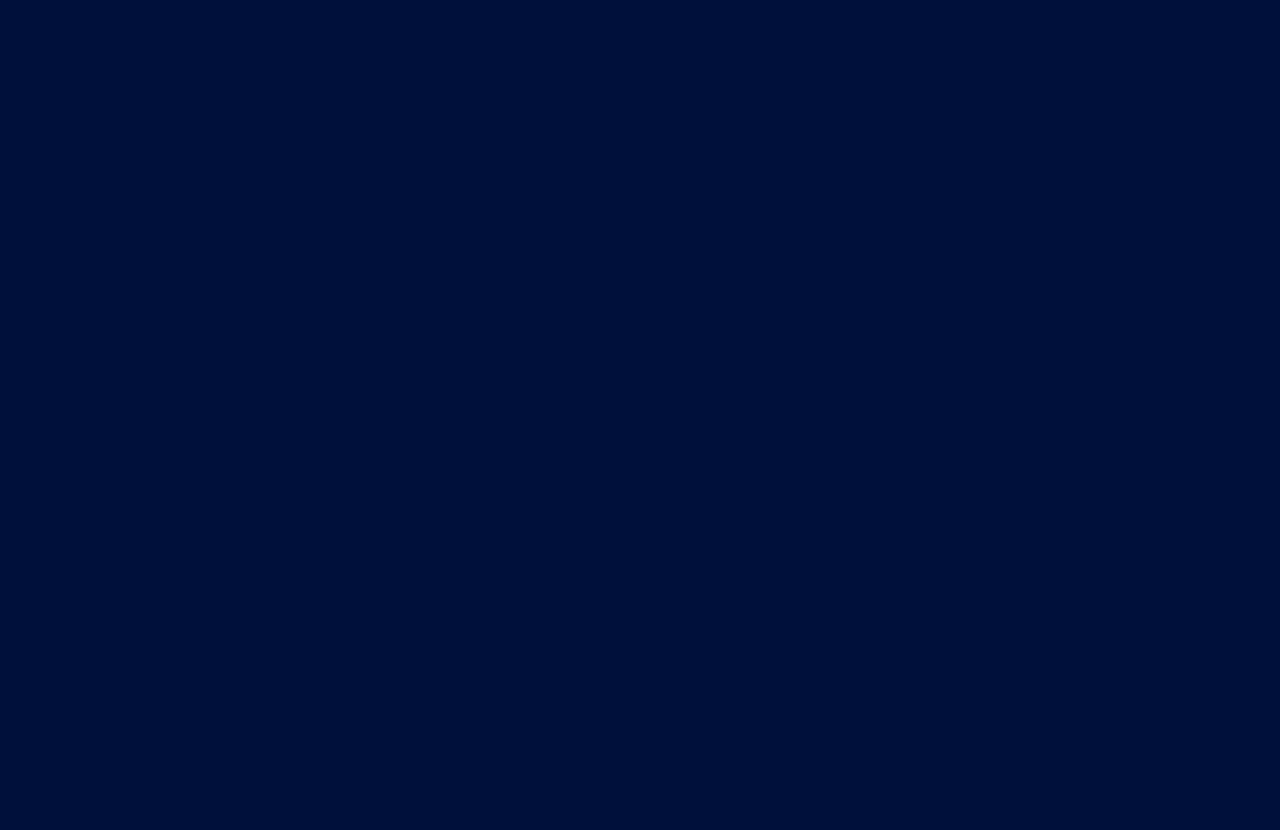
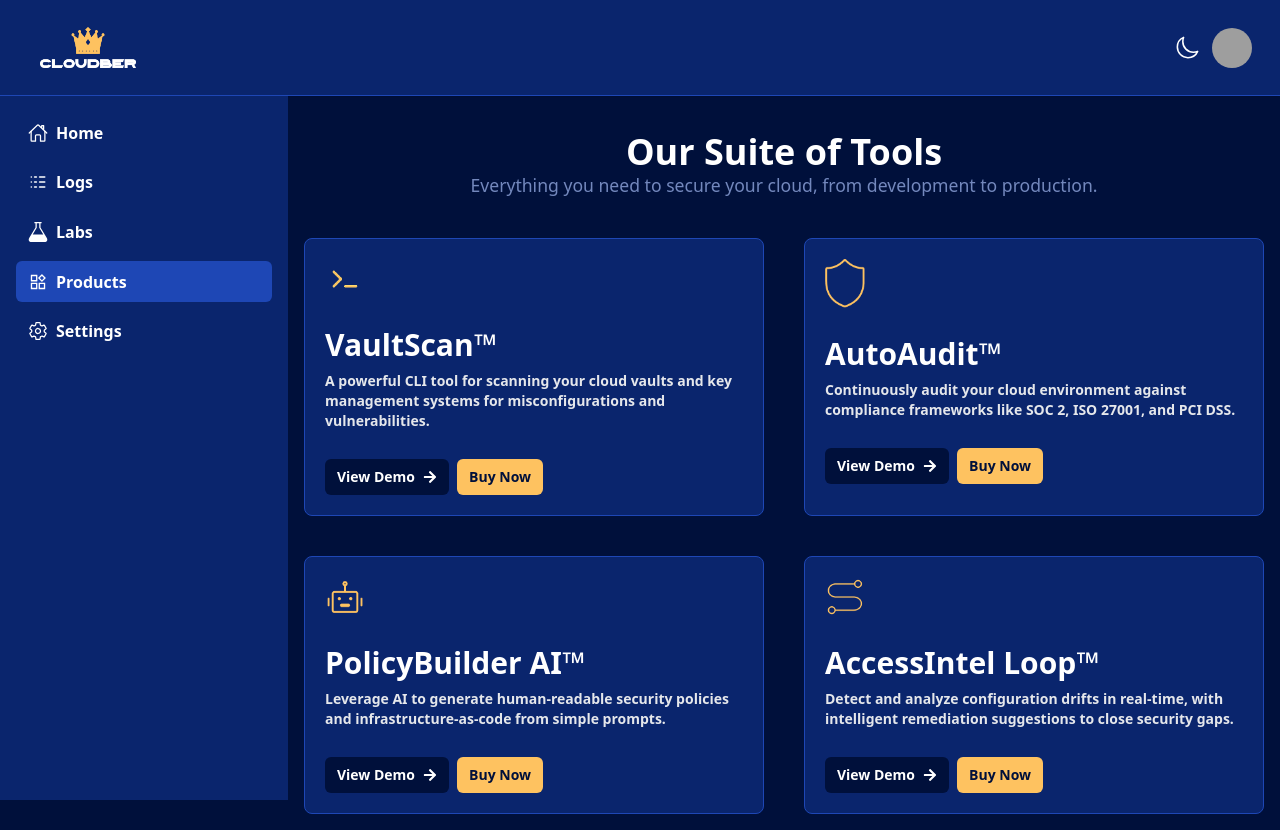
Before and after one commit to olufemzy/Cloudber, a React (Vite) app: page /userproducts in a window 1280 px wide. Before the commit this address had no page. Before the commit the page ends 800 px from the top, so only its background shows below. Built offline with nearby package versions, Linux system fonts and the light colour scheme; grey boxes are pictures that could not be loaded.

Commit message:
added the product page in the user dashboard and activated navlinks

```diff
--- a/src/App.jsx
+++ b/src/App.jsx
@@ -11,6 +11,7 @@ import Signin from './pages/Signin';
 import DashboardLayout from './layouts/DashboardLayout';
 import Home from './Users/Home';
 import UserSettings from './Users/UserSettings';
+import UserProducts from './Users/UserProducts';
 
 function App() {
 
@@ -29,6 +30,7 @@ function App() {
       <Route element={<DashboardLayout/>}>
           <Route path='/home' element={<Home/>}/>
           <Route path='/usersettings' element={<UserSettings/>}/>
+          <Route path='/userproducts' element={<UserProducts/>}/>
       </Route>
 
     </Routes>
--- /dev/null
+++ b/src/Users/UserProducts.jsx
@@ -0,0 +1,52 @@
+import React from 'react'
+import vault from '../assets/vaultprod.png'
+import audit from '../assets/auditprod.png'
+import policy from '../assets/policybuild.png'
+import loop from '../assets/intel-loop.png'
+import { Link } from 'react-router-dom'
+import Userproduct from '../components/Userproduct'
+
+
+const UserProducts = () => {
+  return (
+      <div className=' text-white'>
+         <div className='lg:mb-5 max-md:my-0 mt-5 md:mt-5'>
+            <h1 className='text-4xl font-bold text-center'>Our Suite of Tools</h1>
+            <p className="text-[#7388BD] text-[1.1rem] text-center">
+               Everything you need to secure your cloud, from development to production.
+            </p>
+         </div>
+
+         <div className='my-5 lg:my-10  flex flex-col max-md:space-y-5 md:flex-row justify-between md:space-x-10'>
+            <Userproduct
+               img={vault}
+               prodName='VaultScan™'
+               prodDesc='A powerful CLI tool for scanning your cloud vaults and key management systems for misconfigurations and vulnerabilities.'
+               prodRoute='#'
+            />
+            <Userproduct
+               img={audit}
+               prodName='AutoAudit™'
+               prodDesc='Continuously audit your cloud environment against compliance frameworks like SOC 2, ISO 27001, and PCI DSS.'
+               prodRoute='#'
+            />
+         </div>
+         <div className=' flex flex-col max-md:space-y-5 md:flex-row justify-between md:space-x-10'>
+            <Userproduct
+               img={policy}
+               prodName='PolicyBuilder AI™'
+               prodDesc='Leverage AI to generate human-readable security policies and infrastructure-as-code from simple prompts.'
+               prodRoute='#'
+            />
+            <Userproduct
+               img={loop}
+               prodName='AccessIntel Loop™'
+               prodDesc='Detect and analyze configuration drifts in real-time, with intelligent remediation suggestions to close security gaps.'
+               prodRoute='#'
+            />
+         </div>
+      </div>
+  )
+}
+
+export default UserProducts
--- a/src/Users/UserSettings.jsx
+++ b/src/Users/UserSettings.jsx
@@ -8,7 +8,7 @@ const UserSettings = () => {
    }
 
   return (
-      <div >
+      <div>
          <div className='border-b border-[#1E47B5] text-white '>
             <h1 className='text-2xl font-semibold mb-1'>Settings</h1>
             <p className='text-[#7388BD] text-sm mb-8'>Manage your account settings and preferences.</p>
--- a/src/components/Header.jsx
+++ b/src/components/Header.jsx
@@ -1,12 +1,17 @@
 import { initFlowbite } from 'flowbite';
 import React, { useEffect } from 'react'
-import { Link } from 'react-router-dom';
+import { Link, NavLink } from 'react-router-dom';
 import logo from '../assets/logo.png'
 
 const Header = () => {
    useEffect(() => {
       initFlowbite();
    }, []);
+
+   const getNavLinkClass = (isActive) =>
+      isActive
+      ? 'text-[#FEC260]'
+      : 'text-white';
 
   return (
    <>
@@ -29,13 +34,13 @@ const Header = () => {
             <div className="items-center justify-between hidden w-full md:flex md:w-auto md:order-1" id="navbar-cta">
                <ul className="flex flex-col font-medium p-4 md:p-0 mt-4 border border-gray-100 rounded-lg  md:space-x-8 rtl:space-x-reverse md:flex-row md:mt-0 md:border-0  dark:border-gray-700">
                   <li>
-                     <Link to="/" className="block py-2 px-3 md:p-0 text-white bg-blue-700 md:hover:text-[#FEC260] rounded-sm md:bg-transparent " aria-current="page">Home</Link>
+                     <NavLink to="/"  className={({ isActive }) =>`${getNavLinkClass(isActive)} block py-2 px-3 md:p-0  bg-blue-700 md:hover:text-[#FEC260] rounded-sm md:bg-transparent`} aria-current="page">Home</NavLink>
                   </li>
                   <li>
-                     <Link to="/products" className="block py-2 px-3 md:p-0 text-gray-900 rounded-sm hover:bg-gray-100 md:hover:bg-transparent md:hover:text-[#FEC260]  dark:text-white dark:hover:bg-gray-700  md:dark:hover:bg-transparent dark:border-gray-700">Products</Link>
+                     <NavLink to="/products" className={({ isActive }) =>`${getNavLinkClass(isActive)} block py-2 px-3 md:p-0  rounded-sm hover:bg-gray-100 md:hover:bg-transparent md:hover:text-[#FEC260] dark:hover:bg-gray-700  md:dark:hover:bg-transparent dark:border-gray-700`}>Products</NavLink>
                   </li>
                   <li>
-                     <Link to="/pricing" className="block py-2 px-3 md:p-0 text-gray-900 rounded-sm hover:bg-gray-100 md:hover:bg-transparent md:hover:text-[#FEC260]  dark:text-white dark:hover:bg-gray-700  md:dark:hover:bg-transparent dark:border-gray-700">Pricing</Link>
+                     <NavLink to="/pricing" className={({ isActive }) =>`${getNavLinkClass(isActive)} block py-2 px-3 md:p-0  rounded-sm hover:bg-gray-100 md:hover:bg-transparent md:hover:text-[#FEC260] dark:hover:bg-gray-700  md:dark:hover:bg-transparent dark:border-gray-700`}>Pricing</NavLink>
                   </li>
                   <li>
                      <Link state={{ scrollTo: 'features' }} to="/" className="block py-2 px-3 md:p-0 text-gray-900 rounded-sm hover:bg-gray-100 md:hover:bg-transparent md:hover:text-[#FEC260]  dark:text-white dark:hover:bg-gray-700  md:dark:hover:bg-transparent dark:border-gray-700">Features</Link>
--- a/src/components/SideBar.jsx
+++ b/src/components/SideBar.jsx
@@ -3,9 +3,15 @@ import { AiOutlineProduct } from 'react-icons/ai';
 import { ImLab } from 'react-icons/im';
 import { IoCloseCircleSharp, IoHomeOutline, IoSettingsOutline } from 'react-icons/io5';
 import { TbLogs } from 'react-icons/tb';
-import { Link } from 'react-router-dom';
+import { NavLink } from 'react-router-dom';
 
 const Sidebar = ({ isOpen, sideBarShown }) => {
+
+   const getNavLinkClass = (isActive) =>
+      isActive
+      ? 'bg-[#1E47B5]'
+      : '';
+
   return (
       <div className={`fixed z-30 inset-y-0 left-0 bg-[#0A256D] text-white w-72  lg:mt-24 transform
          ${isOpen ? 'translate-x-0' : '-translate-x-full'}
@@ -19,26 +25,26 @@ const Sidebar = ({ isOpen, sideBarShown }) => {
             </div>
          }
          <nav className="p-4 space-y-2">
-            <Link to="#" className="bg-[#1E47B5] hover:bg-[#1E47B5] p-3 py-[0.55rem] font-semibold rounded-md flex items-center ">
+            <NavLink to='/home' className={({ isActive }) =>`${getNavLinkClass(isActive)} hover:bg-[#1E47B5] p-3 py-[0.55rem] font-semibold rounded-md flex items-center`}>
                <IoHomeOutline className='inline mr-2' size={20} />
                Home
-            </Link>
-            <Link to="#" className=" hover:bg-[#1E47B5]  p-3 py-[0.55rem] font-semibold rounded-md flex items-center ">
+            </NavLink>
+            <NavLink to="/" className={({ isActive }) =>`${getNavLinkClass(isActive)} hover:bg-[#1E47B5] p-3 py-[0.55rem] font-semibold rounded-md flex items-center`}>
                <TbLogs className='inline mr-2' size={20} />
                Logs
-            </Link>
-            <Link to="#" className=" hover:bg-[#1E47B5]  p-3 py-[0.55rem] font-semibold rounded-md flex items-center ">
+            </NavLink>
+            <NavLink to="/" className={({ isActive }) =>`${getNavLinkClass(isActive)} hover:bg-[#1E47B5] p-3 py-[0.55rem] font-semibold rounded-md flex items-center`}>
                <ImLab className='inline mr-2' size={20} />
                Labs
-            </Link>
-            <Link to="#" className=" hover:bg-[#1E47B5]  p-3 py-[0.55rem] font-semibold rounded-md flex items-center ">
+            </NavLink>
+            <NavLink to="/userproducts" className={({ isActive }) =>`${getNavLinkClass(isActive)} hover:bg-[#1E47B5] p-3 py-[0.55rem] font-semibold rounded-md flex items-center`}>
                <AiOutlineProduct className='inline mr-2' size={20} />
                Products
-            </Link>
-            <Link to="/usersettings" className=" hover:bg-[#1E47B5]  p-3 py-[0.55rem] font-semibold rounded-md flex items-center ">
+            </NavLink>
+            <NavLink to="/usersettings" className={({ isActive }) =>`${getNavLinkClass(isActive)} hover:bg-[#1E47B5] p-3 py-[0.55rem] font-semibold rounded-md flex items-center`}>
                <IoSettingsOutline className='inline mr-2' size={20} />
                Settings
-            </Link>
+            </NavLink>
          </nav>
       </div>
   );
--- /dev/null
+++ b/src/components/Userproduct.jsx
@@ -0,0 +1,23 @@
+import React from 'react'
+import { FaArrowRight } from 'react-icons/fa'
+import { Link } from 'react-router-dom'
+
+const Userproduct = ({img, prodName, prodDesc, prodRoute}) => {
+  return (
+   <div className='bg-[#0A256D] border border-[#1E47B5] rounded-lg md:p-5 py-5 px-3 md:w-[50%]'>
+      <img src={img} alt={prodName} className='w-10 mb-7' />
+      <h1 className='text-3xl font-semibold text-white mb-2'>{prodName}</h1>
+      <p className='  text-gray-200 text-sm font-semibold mb-7'>{prodDesc}</p>
+      <div className='flex flex-row space-x-2'>
+         <Link to={prodRoute} className=' flex items-center bg-[#00103B] text-white text-sm font-semibold p-2 px-3 rounded-md' >
+            View Demo <FaArrowRight className=' ml-2' color='white' />
+         </Link>
+         <button className=' bg-[#FEC260] text-[#00103B] text-sm font-semibold p-2 px-3 rounded-md'>
+            Buy Now
+         </button>
+      </div>
+   </div>
+  )
+}
+
+export default Userproduct
```
